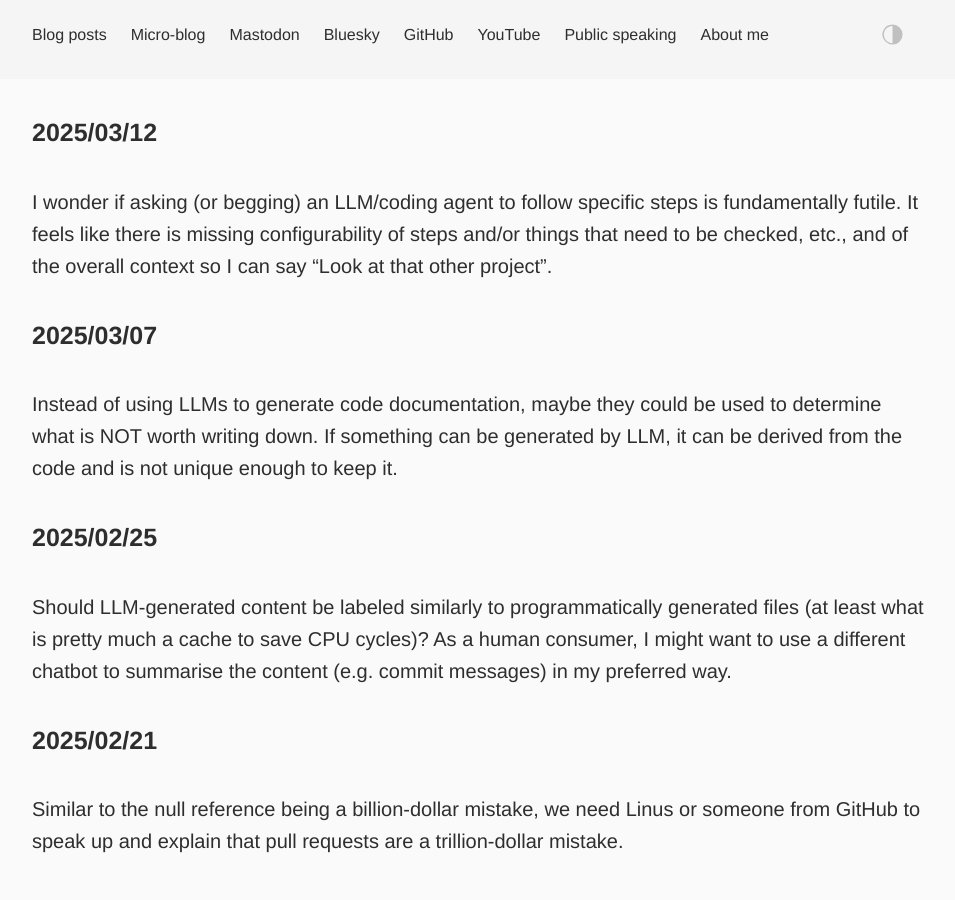
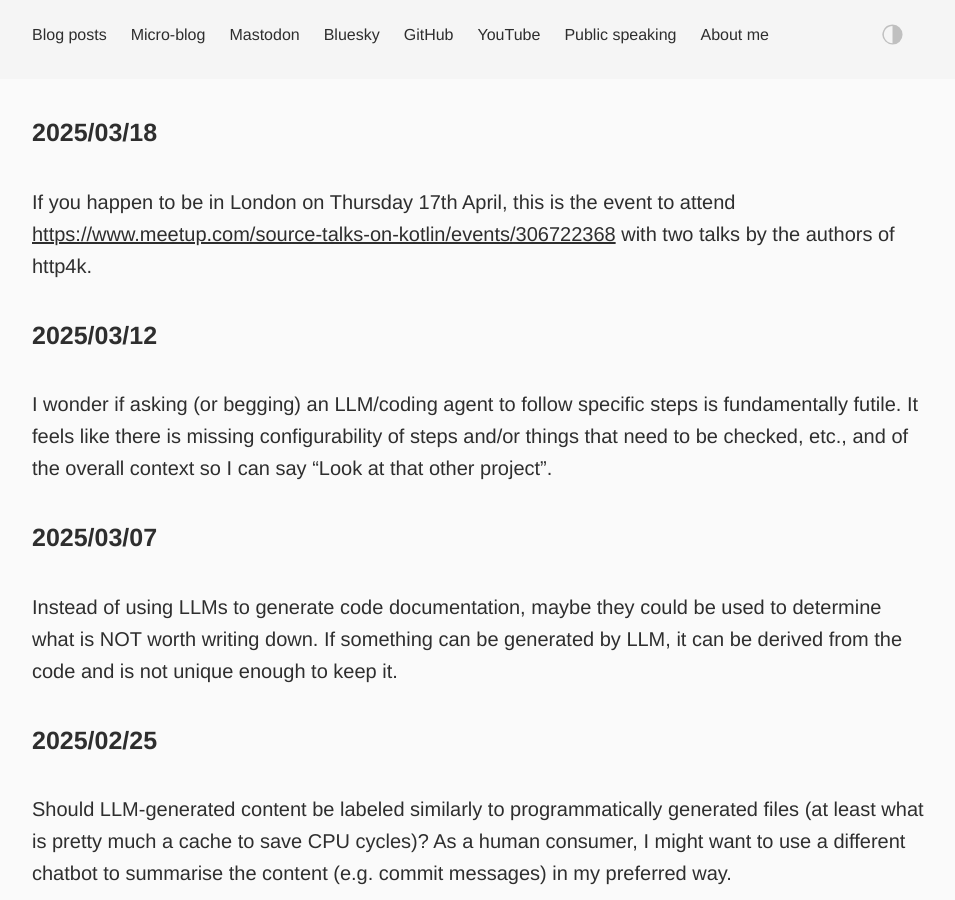
Before and after one commit to dkandalov/dkandalov.github.io, a Jekyll site: the page built from micro-blog.md, in a window 1280 px wide and 900 px high. Shown: the whole window, without its empty margins (160-1115 px from the left). Built offline with Jekyll 4.4.1, drawn with Linux system fonts in a browser that asks for light colours.

Commit message:
updated micro-blog

```diff
--- a/micro-blog.md
+++ b/micro-blog.md
@@ -2,6 +2,9 @@
 layout: post
 permalink: /micro-blog/
 ---
+
+#### 2025/03/18
+If you happen to be in London on Thursday 17th April, this is the event to attend <https://www.meetup.com/source-talks-on-kotlin/events/306722368> with two talks by the authors of http4k.
 
 #### 2025/03/12
 I wonder if asking (or begging) an LLM/coding agent to follow specific steps is fundamentally futile. It feels like there is missing configurability of steps and/or things that need to be checked, etc., and of the overall context so I can say "Look at that other project".
```
